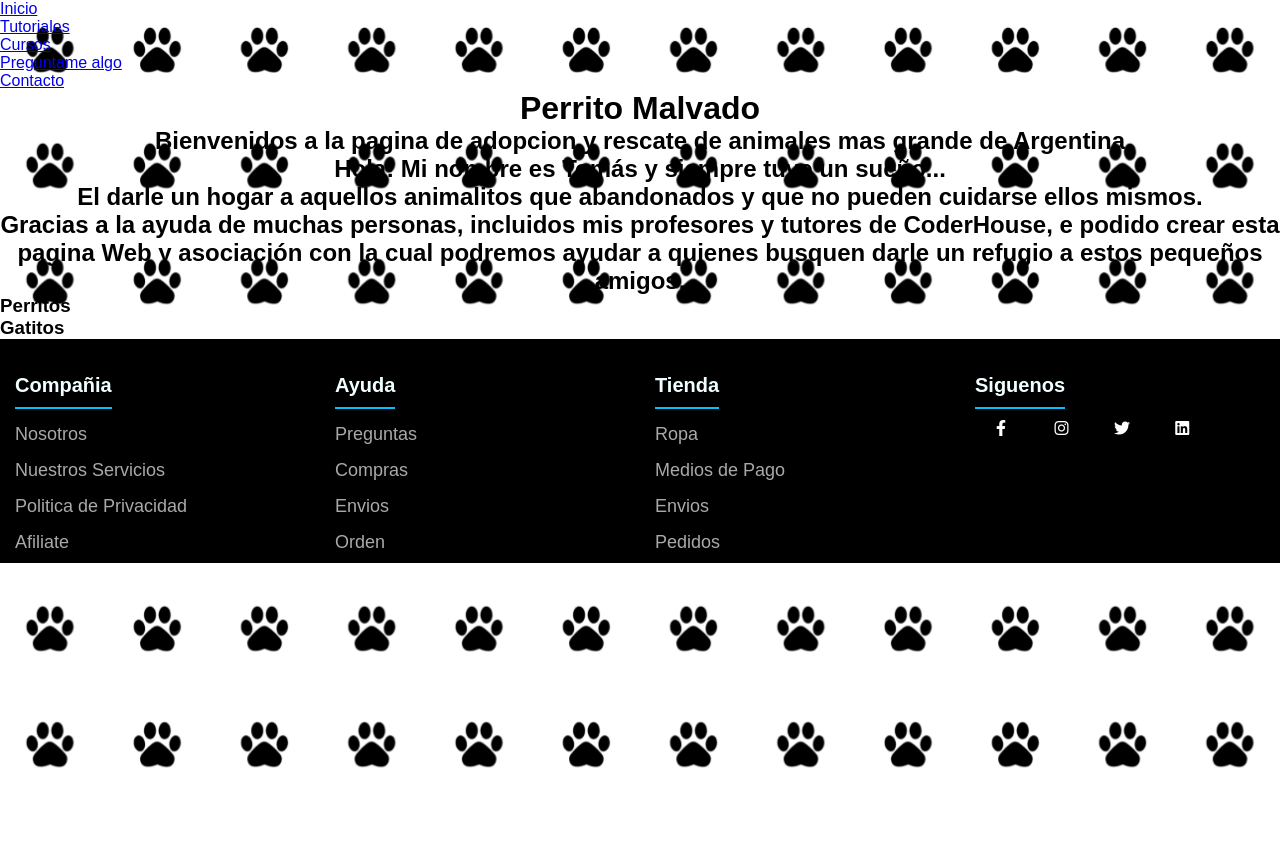
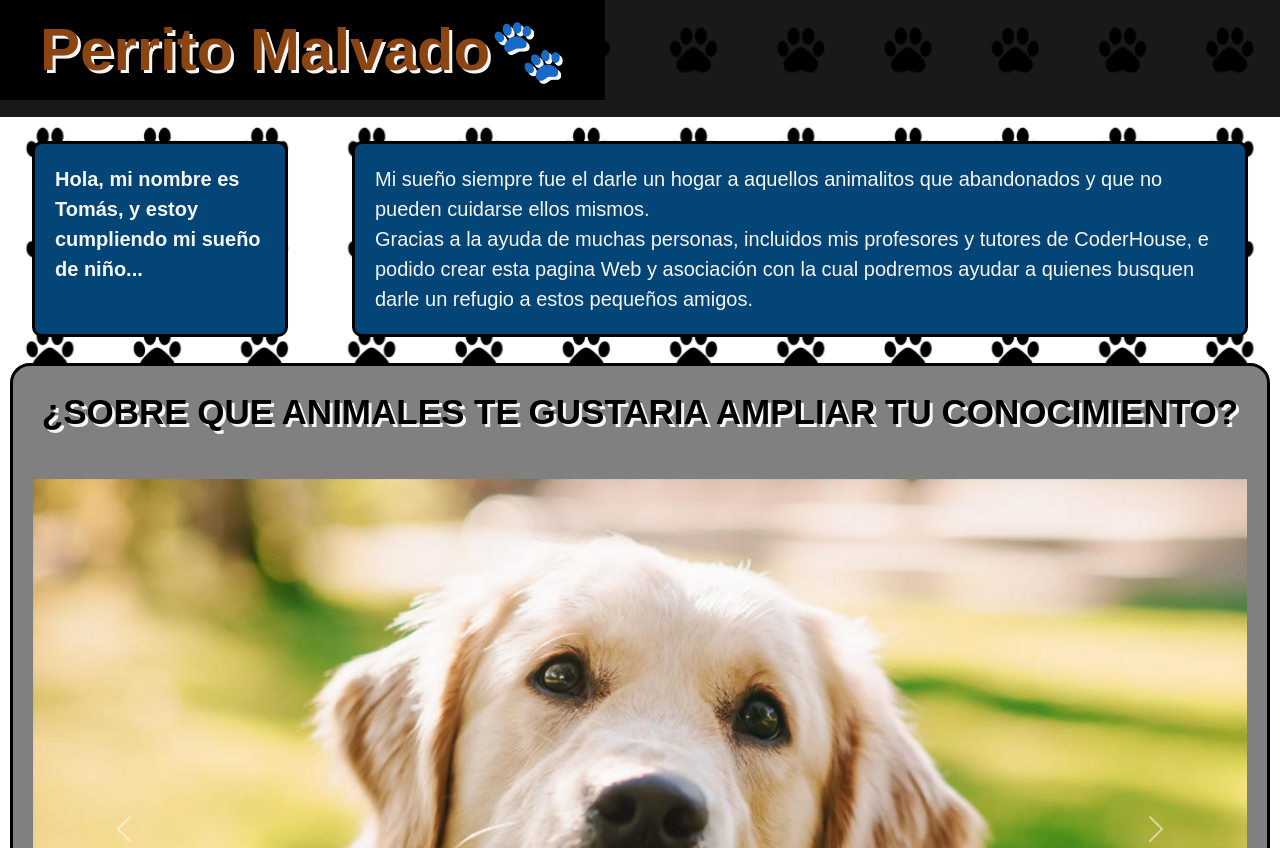
Before and after one commit to tomifls/version2, a plain HTML site: page index.html in a window 1280 px wide. Shown: the top 848 px of the page. Before the commit the page ends 800 px from the top, so only its background shows below. Drawn offline with nearby package versions, Linux system fonts and the light colour scheme.

Commit message:
tercera version

```diff
--- a/index.html
+++ b/index.html
@@ -1,209 +1,114 @@
 <!DOCTYPE html>
-<html lang="en">
+<html lang="es">
 <head>
     <meta charset="UTF-8">
     <meta http-equiv="X-UA-Compatible" content="IE=edge">
+    <link href="https://cdn.jsdelivr.net/npm/bootstrap@5.1.3/dist/css/bootstrap.min.css" rel="stylesheet" integrity="sha384-1BmE4kWBq78iYhFldvKuhfTAU6auU8tT94WrHftjDbrCEXSU1oBoqyl2QvZ6jIW3" crossorigin="anonymous">
     <link rel="stylesheet" type="text/css" href="style.css">
     <meta name="viewport" content="width=device-width, initial-scale=1.0">
     <link rel="stylesheet" href="https://cdnjs.cloudflare.com/ajax/libs/font-awesome/6.2.1/css/all.min.css">
-    <title>mi primera pagina</title>
+    <title>Inicio</title>
 </head>
 <body>
-    <header>
-        <section class="barraNavegacion">
-            <nav>
-                <ul>
-                    <li><a href="index.html">Inicio</a></li>
-                    <li><a href="Tutoriales.html">Tutoriales</a></li>
-                    <li><a href="#">Cursos</a></li>
-                    <li><a href="#">Preguntame algo</a></li>
-                    <li><a href="#">Contacto</a></li>
-                </ul>
-            </nav>
-        </section>
-    </header>
+<header class="header">
+        <nav class="nav">
+            <p class="titulo sombras">Perrito Malvado🐾</p>
+            <ul class="nav-menu">
+                <li class="nav-menu-item"><a href="Index.html" class="nav-menu-link nav-link">Inicio</a></li>
+                <li class="nav-menu-item"><a href="alimentos.html" class="nav-menu-link nav-link">alimentos</a></li>
+                <li class="nav-menu-item"><a href="cursos.html" class="nav-menu-link nav-link">Conoce a tus mascotas</a></li>
+                <li class="nav-menu-item"><a href="contacto.html" class="nav-menu-link nav-link">Contactanos</a></li>
+                <li class="nav-menu-item"><a href="conoce+.html#" class="nav-menu-link nav-link">Conoce más </a></li>
+            </ul>
+        </nav>
+</header><br>
+<section class="seccion1">
+    <div class="introduccion">
+        <p class="parrafo1"><b>Hola, mi nombre es Tomás, y estoy cumpliendo mi sueño de niño...</b><p> <!--no me deja colocarle los radios a las cajas de los parrafos-->
+        <p class="parrafo2">Mi sueño siempre fue el darle un hogar a aquellos animalitos que abandonados y que no pueden cuidarse ellos mismos. <br>
+            Gracias a la ayuda de muchas personas, incluidos mis profesores y tutores de CoderHouse, e podido crear esta pagina Web y asociación con la cual podremos ayudar a quienes busquen darle un refugio a estos pequeños amigos.</p> <!--no me deja colocarle los radios a las cajas de los parrafos-->
+    </div>
+</section>
+<section class="secciones">
+    <p class="sombras"><b>¿SOBRE QUE ANIMALES TE GUSTARIA AMPLIAR TU CONOCIMIENTO?</b></p> <br>
 
-<div><center><h1>Perrito Malvado</h1"></center></div>
+    <!-- inicio Carousel -->
+<div id="demo" class="carousel slide" data-bs-ride="carousel maschiquito">
 
+    <div class="carousel-indicators">
+      <button type="button" data-bs-target="#demo" data-bs-slide-to="0" class="active"></button>
+      <button type="button" data-bs-target="#demo" data-bs-slide-to="1"></button>
+      <button type="button" data-bs-target="#demo" data-bs-slide-to="2"></button>
+    </div>
 
-<div class="tipo1"><center><h2>Bienvenidos a la pagina de adopcion y rescate de animales mas grande de Argentina</h2></center></div>
-<div class="tipo1"><center><h2 class="presentacion">Hola!
-Mi nombre es Tomás y siempre tuve un sueño...<br>
-El darle un hogar a aquellos animalitos que abandonados y que no pueden cuidarse ellos mismos. <br>
-Gracias a la ayuda de muchas personas, incluidos mis profesores y tutores de CoderHouse, e podido crear esta pagina Web y asociación con la cual podremos ayudar a quienes busquen darle un refugio a estos pequeños amigos.</h2></center></div>
-    <!--
+    <div class="carousel-inner">
+      <div class="carousel-item active">
+        <img src="multimedia/perro.jpg" alt="Perros" class="d-block w-100 imagenes1">
+      </div>
+      <div class="carousel-item">
+        <img src="multimedia/gato.jpg" alt="Gatos" class="d-block w-100 imagenes1">
+      </div>
+      <div class="carousel-item">
+        <img src="multimedia/animales.jpg" alt="Otros Mascotas" class="d-block w-100 imagenes1">
+      </div>
+    </div>
 
-    <p>Mi nombre es Tomás, y este siempre fue mi sueño</p>
+    <button class="carousel-control-prev" type="button" data-bs-target="#demo" data-bs-slide="prev">
+      <span class="carousel-control-prev-icon"></span>
+    </button>
+    <button class="carousel-control-next" type="button" data-bs-target="#demo" data-bs-slide="next">
+      <span class="carousel-control-next-icon"></span>
+    </button>
+  </div>
+  <!-- fin carousel -->
 
-<ol>
-    <li></li>
-    <li></li>
-    <li></li>
-    <li></li>
-    <li></li>
-    <li></li>
-</ol>
+</section>
 
-<ul>
-    <li></li>
-    <li></li>
-    <li></li>
-    <li></li>
-    <li></li>
-    <li></li>
-</ul>
+<section class="secciones">
+    <p class="sombras"><b>¿QUERES SABER CUALES SON LOS MEJORES CUIDADOS PARA TUS MASCOTAS?</b></p>
 
-
-
-<div class="main">hola</div>
-<div class="article">hola</div>
-<div class="aside">hola</div>
-<div class="section">hola</div>
-<div class="nav">hola</div>
-
-<center><table border="i" cellspacing="20" cellpadding="50">
-    <thead>
-        <tr>
-            <th>lunes</th>
-            <th>martes</th>
-            <th>miercoles</th>
-            <th>jueves</th>
-            <th rowspan="">viernes</th>
-        </tr>
-    </thead>
-
-    <tbody>
-        <tr>
-            <td>hay clases</td>
-            <td>hay clases</td>
-            <td>hay clases</td>
-            <td colspan="2">hay clases</td>
-        </tr>
-    </tbody>
-    <tfoot>
-        <th colspan="5">Datos ingresados en la fuente...</th>
-    </tfoot>
-</table></center>
-
-<h3 id="imagenes">imagenes</h3>
-<center><img src="multimedia/puppy-1903313_1280.jpg" alt="" width="50%" height="auto"></center> <br><br><br>
-
-<audio src="./multimedia/small-dog-barking-102658.mp3" controls></audio><br><br>
-
-<video src="./multimedia/kitten_-_4216 (540p).mp4"></video><br><br>
-
-<iframe width="560" height="315" src="https://www.youtube.com/embed/Jv1iolzbvZg?si=BpbXvxc2INtQwaLo" title="YouTube video player" frameborder="0" allow="accelerometer; autoplay; clipboard-write; encrypted-media; gyroscope; picture-in-picture; web-share" allowfullscreen></iframe><br><br><br>
-
-<a href="video de adopcion">proceso de adopcion</a><br> <br>
-
-<a href="maps">Nuestras perreras</a><br><br>
-
-<a href="contacto.html">contactanos</a><br><br>
-
-<a href="./multimedia/perro adoptado.jpeg" target="_blank">ver la imagen</a>
-
-<a href="#imagenes">Ir al apartado imagenes</a><br><br>
-
-<form action="enviar.php" method="post" enctype="text/plain">
-    <label for="">nombre</label>
-    <input type="text"><br>
-
-    <label for="">contraseña</label>
-    <input type="password"><br>
-
-    <label for="">archivo</label>
-    <input type="file"><br>
-
-    <label for="">contraseña</label>
-    <input type="password"><br>
-
-    <label for="">mail</label>
-    <input type="mail"><br>
-
-    <label for="">numero</label>
-    <input type="number"><br>
-
-    <label for="">fecha</label>
-    <input type="date"><br>
-
-
-
-    <label for="comentarios">comentarios</label>
-    <textarea name="" id="comentarios" cols="30" rows="10"></textarea><br>
-    <input type="submit" name="" id="">
-</form><br><br><br>
+</section>
 
 
 
 
 
-
-<header></header>
-<main></main>
-<section></section>
-<nav></nav>
-
-<article></article>
-<aside></aside>
-
--->
-
-<h3 id="sec1">Perritos</h3>
-<section class="sec sec1"></section>
-<h3 id="sec2">Gatitos</h3>
-<section class="sec sec2"></section>
-
-
-
-<footer class="footer">
-
+<footer>
     <div class="conteiner">
-
         <div class="footer-row">
-
-            <div class="footer-links">
-                <h4>Compañia</h4>
+            <div class="footer-links"><br><br><br>
                 <ul>
-                    <li><a href="#">Nosotros</a></li>
-                    <li><a href="#">Nuestros Servicios</a></li>
+                    <li><a href="#">Unetenos</a></li>
                     <li><a href="#">Politica de Privacidad</a></li>
-                    <li><a href="#">Afiliate</a></li>
                 </ul>
             </div>
             <div class="footer-links">
-                <h4>Ayuda</h4>
+                <h4>PERRITO MALVADO COPYRIGHT©</h4>
                 <ul>
-                    <li><a href="#">Preguntas</a></li>
-                    <li><a href="#">Compras</a></li>
-                    <li><a href="#">Envios</a></li>
-                    <li><a href="#">Orden</a></li>
+                    <li><a href="#">Lo que hacemos</a></li>
+                    <li><a href="#">quienes somos</a></li>
+                </ul>
+            </div>
+            <div class="footer-links"><br><br><br>
+                <ul>
+                    <li><a href="#">¿Necesitas ayuda?</a></li>
+                    <li><a href="#">Medios de Pago</a></li>
                 </ul>
             </div>
             <div class="footer-links">
-                <h4>Tienda</h4>
-                <ul>
-                    <li><a href="#">Ropa</a></li>
-                    <li><a href="#">Medios de Pago</a></li>
-                    <li><a href="#">Envios</a></li>
-                    <li><a href="#">Pedidos</a></li>
-                </ul>
-            </div>
-            <div class="footer-links">
-                <h4>Siguenos</h4>
+                <h4>Seguinos</h4>
                     <div class="social-links">
-                            <a href="#"><i class="fab fa-facebook-f"></i></a>
-                            <a href="#"><i class="fab fa-instagram"></i></a>
-                            <a href="#"><i class="fab fa-twitter"></i></a>
-                            <a href="#"><i class="fab fa-linkedin"></i></a>
-
+                        <a href="https://www.facebook.com/urias.flores.505"><i class="fab fa-facebook-f"></i></a>
+                        <a href="https://www.instagram.com/_.tomi.fls._/"><i class="fab fa-instagram"></i></a>
+                        <a href="https://x.com/Tomi_Fls?t=OYe7F5nd5t8gJ1XQQRjNaA&s=08"><i class="fab fa-twitter"></i></a>
+                        <a href="https://www.linkedin.com/in/tom%C3%A1s-ur%C3%ADas-flores-9a67a6232?utm_source=share&utm_campaign=share_via&utm_content=profile&utm_medium=android_app"><i class="fab fa-linkedin"></i></a>
                     </div>
             </div>
-
          </div>
-
     </div>
+</footer>
 
 
-</footer>
+<script src="https://cdn.jsdelivr.net/npm/bootstrap@5.1.3/dist/js/bootstrap.bundle.min.js" integrity="sha384-ka7Sk0Gln4gmtz2MlQnikT1wXgYsOg+OMhuP+IlRH9sENBO0LRn5q+8nbTov4+1p" crossorigin="anonymous"></script>
 </body>
 </html>
```
Also changed, not shown: Inicio.html (deleted, +0 -114 lines), Tutoriales.html (deleted, +0 -17 lines), alimentos.html (+1 -1 lines), conoce+.html (+1 -1 lines), contacto.html (+1 -1 lines), cursos.html (+1 -1 lines).
